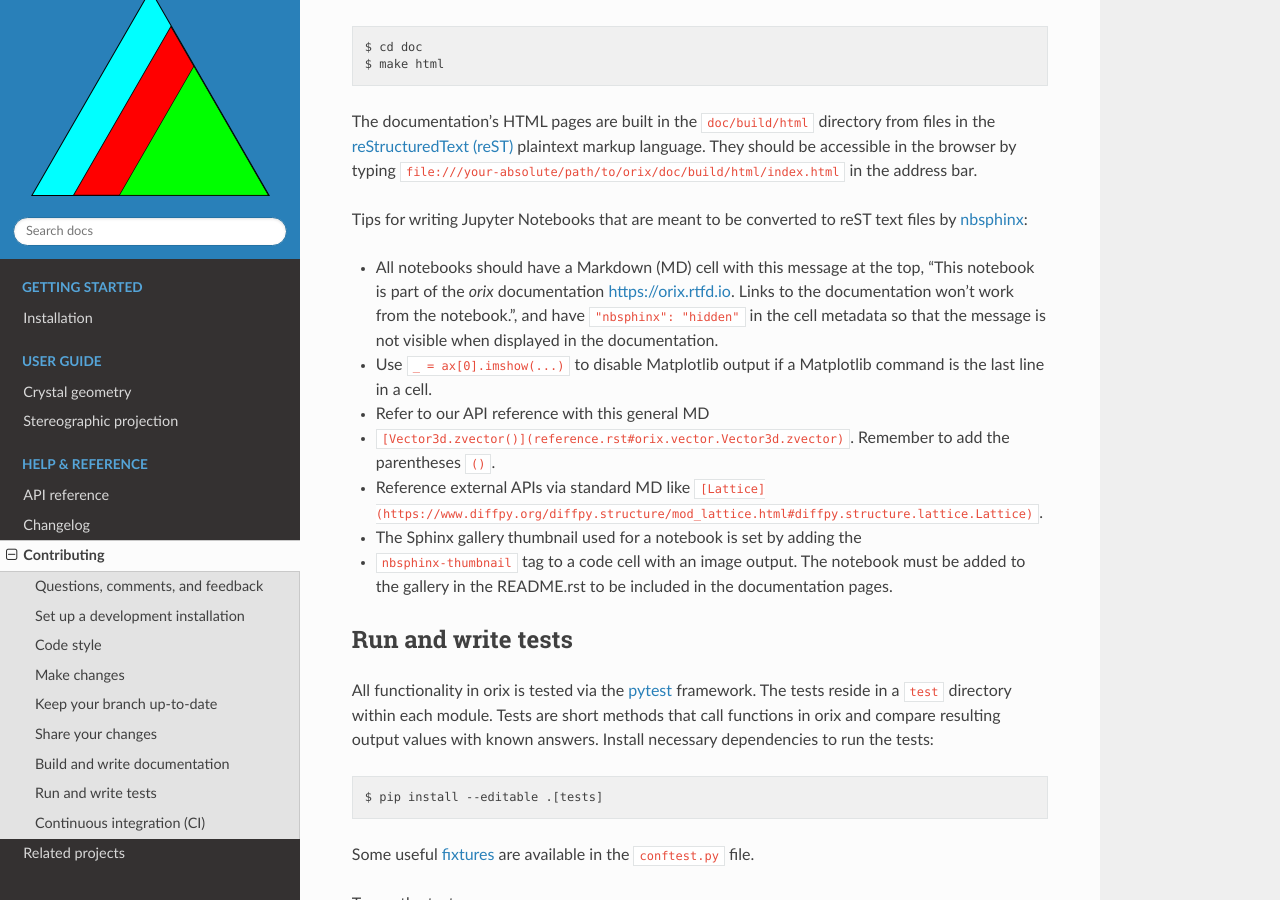
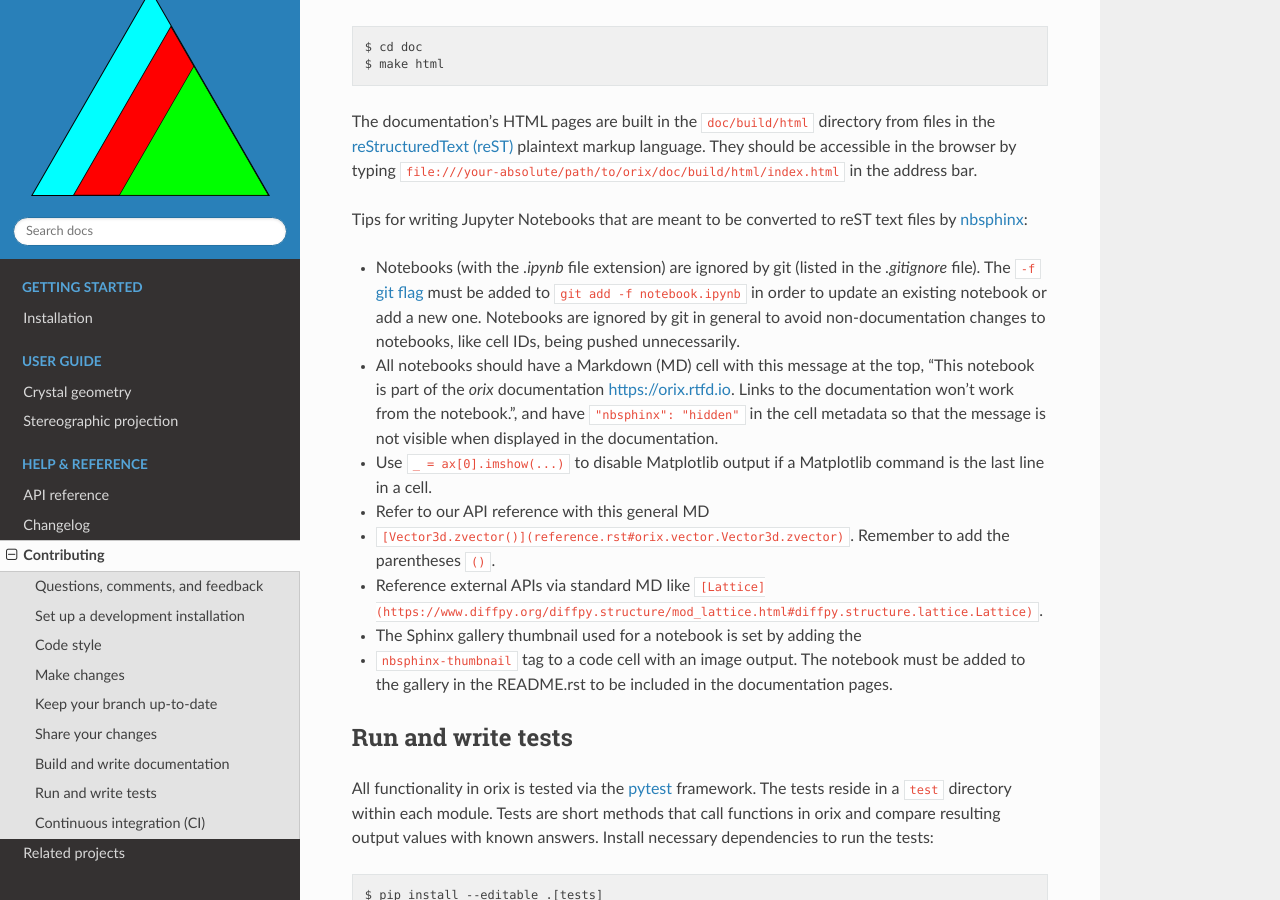
Before and after one commit to pyxem/orix, a Sphinx documentation site: the page built from doc/contributing.rst, in a window 1280 px wide and 900 px high, scrolled down 2959 px. Built offline with Sphinx 7.4.7 and the Read the Docs theme 2.0.0, drawn with Linux system fonts in a browser that asks for light colours.

Commit message:
Add .ipynb to .gitignore and update contributing guide accordingly
Signed-off-by: Håkon Wiik Ånes <hwaanes@gmail.com>

```diff
--- a/doc/contributing.rst
+++ b/doc/contributing.rst
@@ -144,6 +144,12 @@ plaintext markup language. They should be accessible in the browser by typing
 Tips for writing Jupyter Notebooks that are meant to be converted to reST text
 files by `nbsphinx <https://nbsphinx.readthedocs.io/en/latest/>`_:
 
+- Notebooks (with the `.ipynb` file extension) are ignored by git (listed in the
+  `.gitignore` file). The ``-f``
+  `git flag <https://git-scm.com/docs/git-add#Documentation/git-add.txt--f>`_ must be
+  added to ``git add -f notebook.ipynb`` in order to update an existing notebook or add
+  a new one. Notebooks are ignored by git in general to avoid non-documentation changes
+  to notebooks, like cell IDs, being pushed unnecessarily.
 - All notebooks should have a Markdown (MD) cell with this message at the top,
   "This notebook is part of the `orix` documentation https://orix.rtfd.io. Links to the
   documentation won't work from the notebook.", and have ``"nbsphinx": "hidden"`` in the
```
Also changed, not shown: 1 other file.
